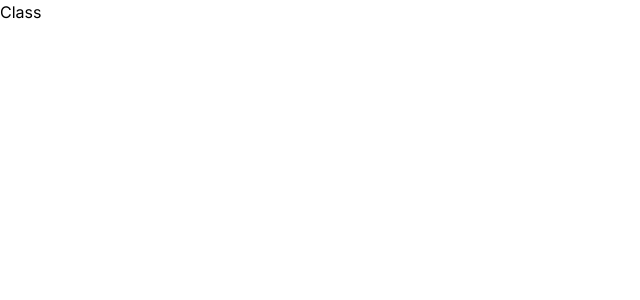
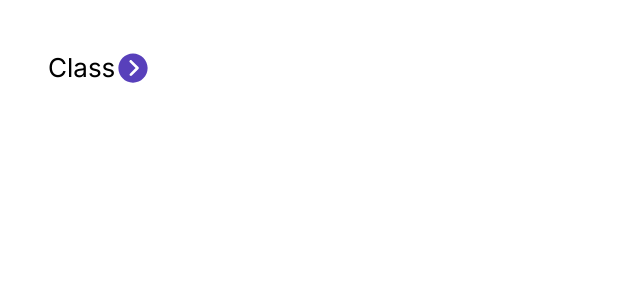
Before and after one commit to gokcetasci/Classroom-Management-System, a Next.js app: page / in a window 1280 px wide. Shown: the top 300 px of the page, without its empty margins (0-640 px from the left). Built offline with nearby package versions, Linux system fonts and the light colour scheme.

Commit message:
icon and styles added

```diff
--- a/app/page.js
+++ b/app/page.js
@@ -1,11 +1,14 @@
 import Link from "next/link";
-
+import { IoIosArrowDroprightCircle } from "react-icons/io";
 export default function Home() {
   return (
-    <div>
-      <Link href="/class">
-      Class
-      </Link>
+    <div className="container mx-auto">
+      <div className="flex flex-row items-center p-12">
+        <p className="text-[26px]">Class</p>
+        <Link href="/class">
+          <IoIosArrowDroprightCircle className="w-9 h-9 fill-primary"/>
+        </Link>
+      </div>
     </div>
   );
 }
```
